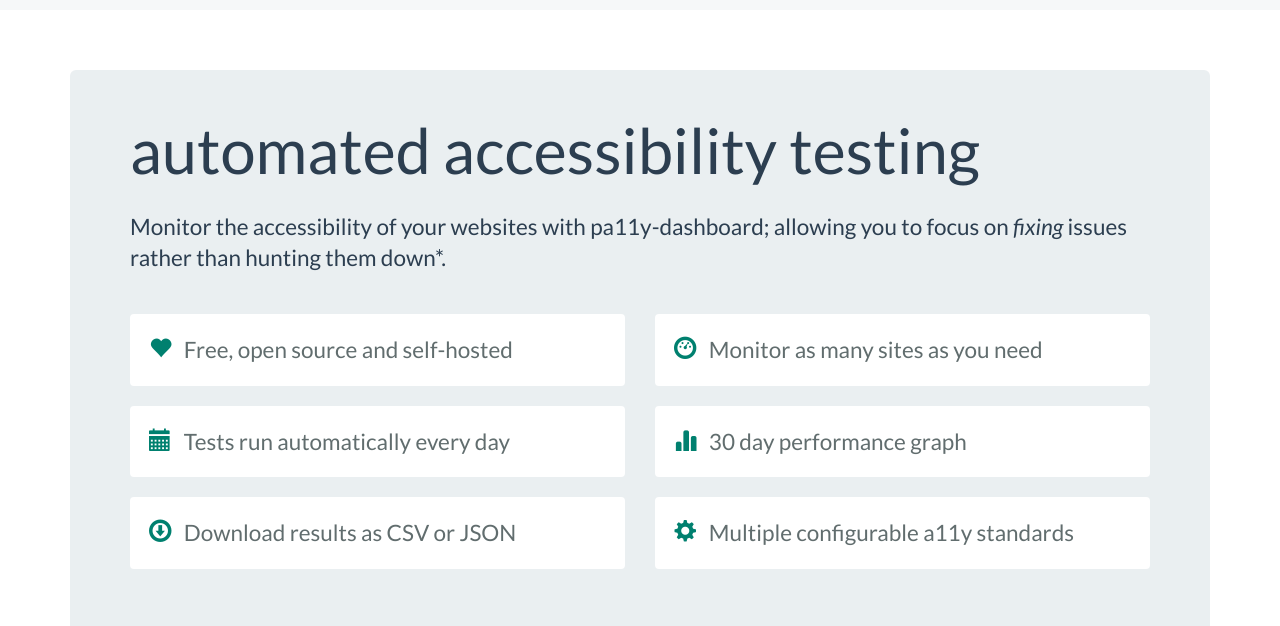
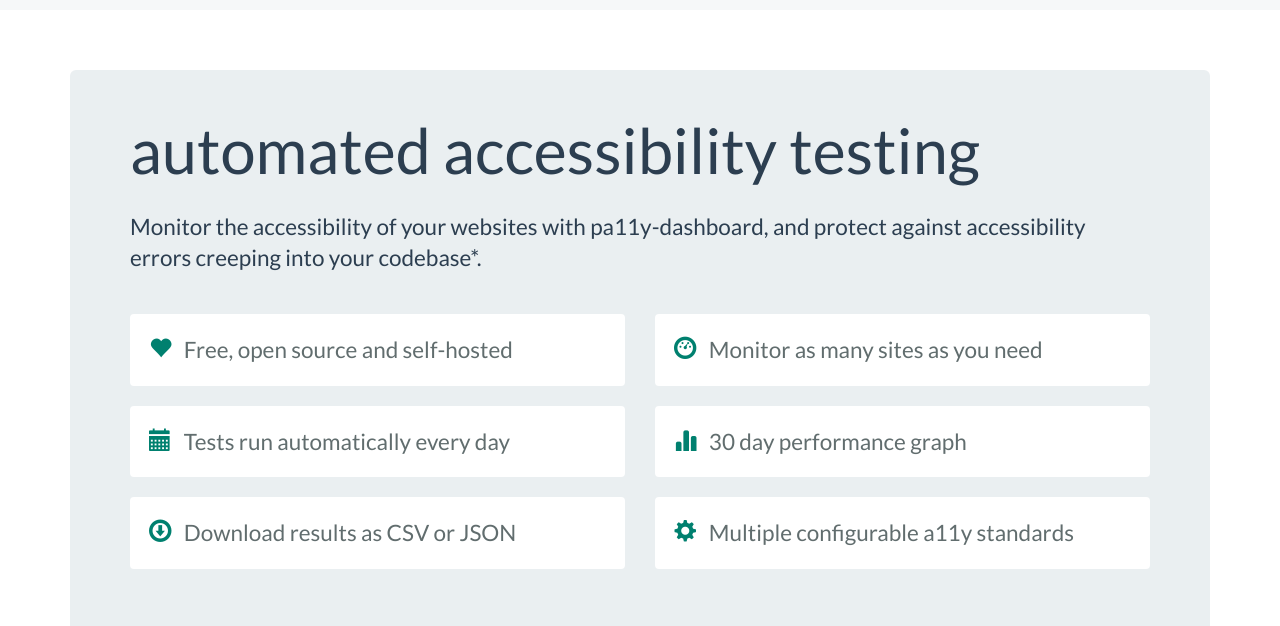
Before and after one commit to pa11y/pa11y-site, a plain HTML site: page index.html in a window 1280 px wide. Shown: the part 132-758 px from the top of the page. Drawn offline with Linux system fonts and the light colour scheme.

Commit message:
Update copy

```diff
--- a/index.html
+++ b/index.html
@@ -56,9 +56,8 @@
 			                <h1 class="crunch-top">Automated Accessibility Testing</h1>
 
 							<p>
-								Monitor the accessibility of your websites with pa11y-dashboard;
-								allowing you to focus on <em>fixing</em> issues rather than hunting
-								them down*.
+								Monitor the accessibility of your websites with pa11y-dashboard,
+								and protect against accessibility errors creeping into your codebase*.
 							</p>
 
 			                <ul class="list-unstyled row jumbo-list">
```
